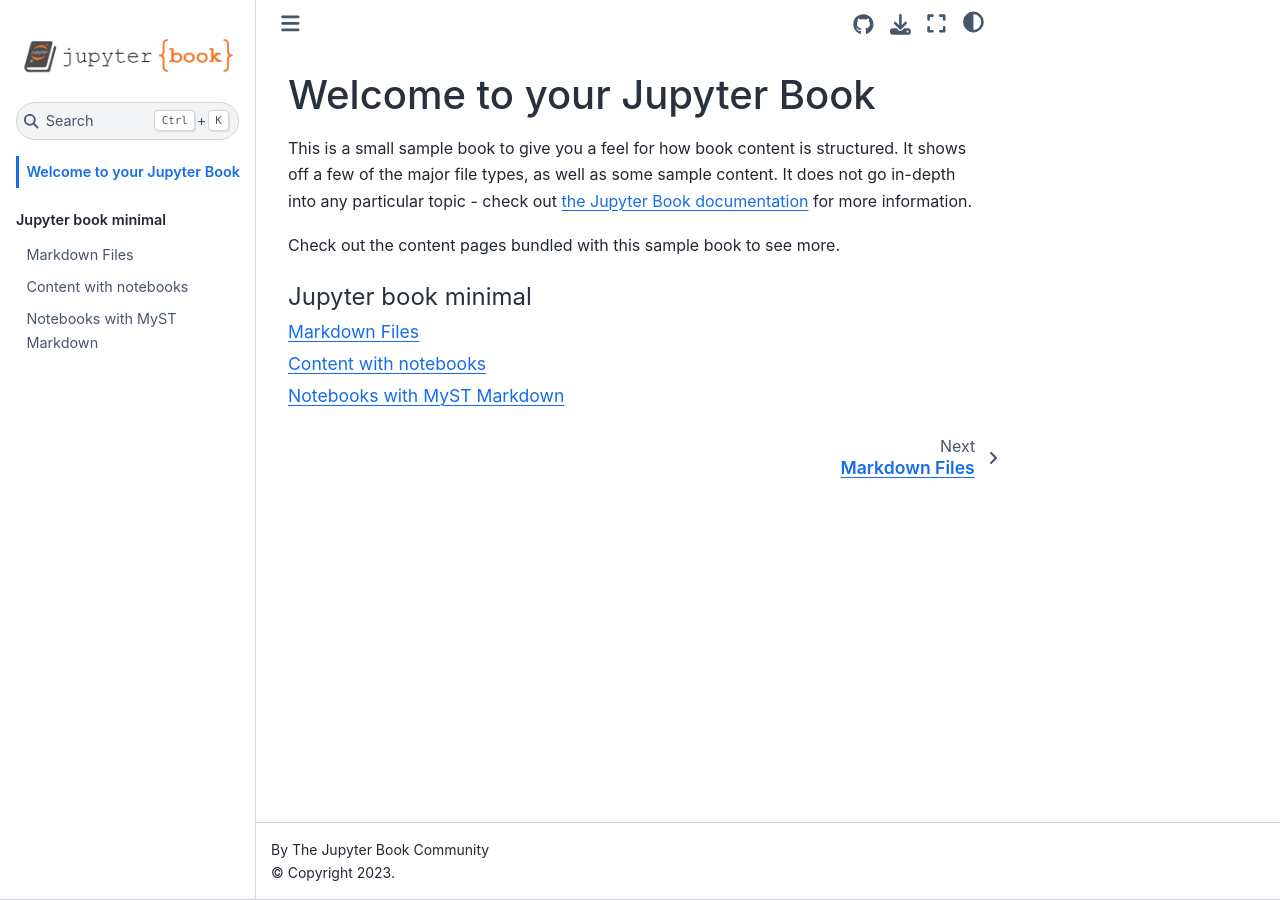
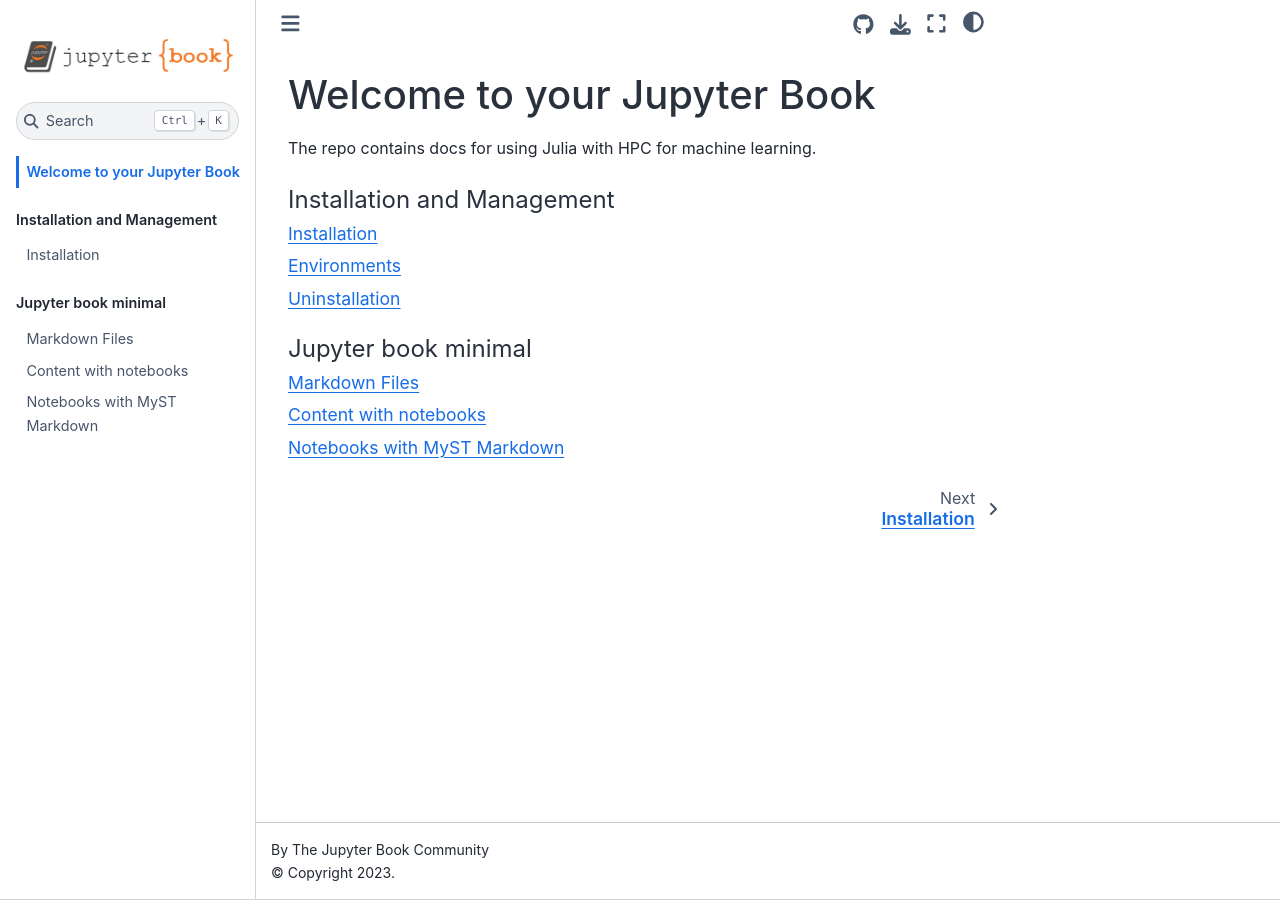
Before and after one commit to praksharma/Julia-for-HPC, a Jupyter Book: the page built from docs/intro.md, in a window 1280 px wide. Built offline with Jupyter Book 1.0.4 settings and Sphinx 7.4.7 and the Sphinx Book theme 1.1.4, drawn with Linux system fonts in a browser that asks for light colours.

Commit message:
installation instructions added

````diff
--- a/docs/_toc.yml
+++ b/docs/_toc.yml
@@ -1,9 +1,14 @@
 # Table of contents
 # Learn more at https://jupyterbook.org/customize/toc.html
+
+
 
 format: jb-book
 root: intro
 parts:
+  - caption: Installation and Management
+    chapters:
+    - file: Installation_and_management/install
   - caption: Jupyter book minimal
     chapters:
     - file: jupyter-book-template/markdown
--- a/docs/intro.md
+++ b/docs/intro.md
@@ -1,11 +1,6 @@
 # Welcome to your Jupyter Book
 
-This is a small sample book to give you a feel for how book content is
-structured.
-It shows off a few of the major file types, as well as some sample content.
-It does not go in-depth into any particular topic - check out [the Jupyter Book documentation](https://jupyterbook.org) for more information.
-
-Check out the content pages bundled with this sample book to see more.
+The repo contains docs for using Julia with HPC for machine learning.
 
 ```{tableofcontents}
 ```
````
Also changed, not shown: docs/Installation_and_management/install.ipynb (added).
